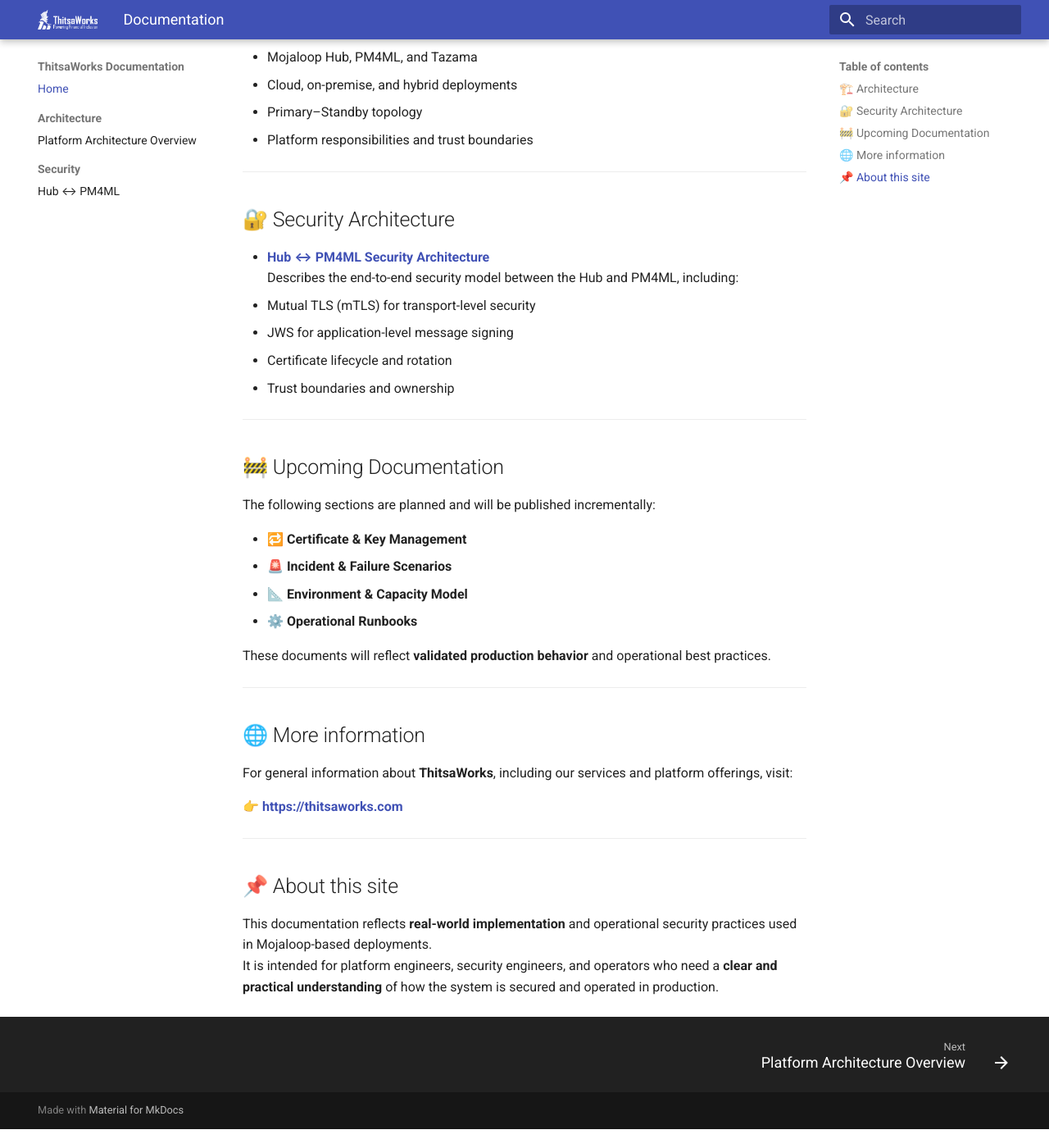
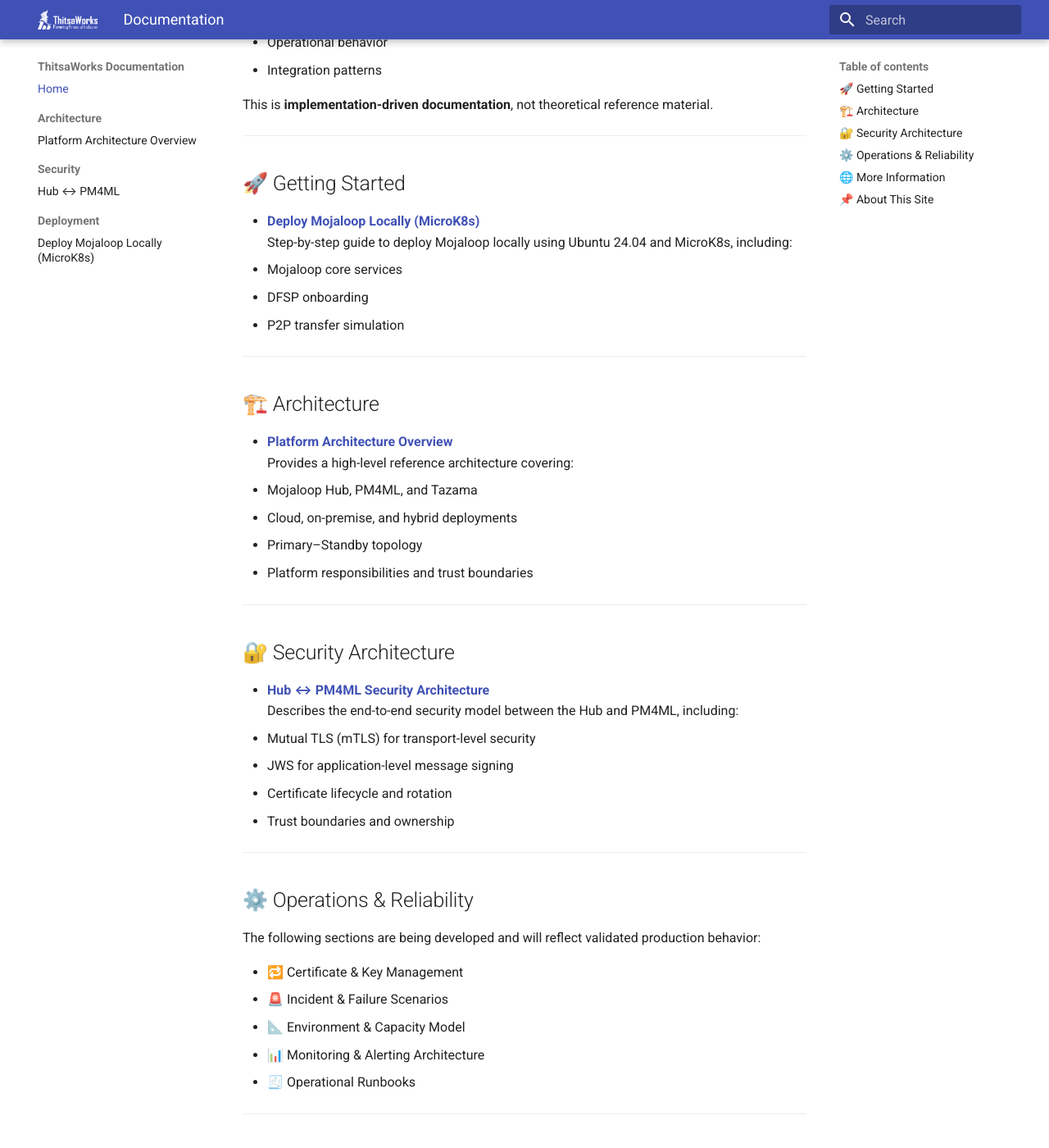
Before and after one commit to ThitsaX/docs, an MkDocs documentation site: the page built from docs/index.md, in a window 1280 px wide and 1400 px high, scrolled down 417 px. Shown: the whole window at 82% size. Built offline with MkDocs 1.6.1 and Material for MkDocs 9.7.7, drawn with Linux system fonts in a browser that asks for light colours; the version menu is left out; before the commit the page ends 1794 px from its top, so only the background shows below that; some of the changed text lies outside the part shown.

Commit message:
update index

```diff
--- a/docs/index.md
+++ b/docs/index.md
@@ -2,11 +2,31 @@
 title: Documentation
 ---
 
-# 📘 Platform Documentation
+# 📘 ThitsaWorks Platform Documentation
 
 Welcome to the technical documentation for **platform security and architecture** within the **Mojaloop ecosystem**.
 
-This site focuses on how the platform is **actually implemented and operated**, rather than abstract or theoretical designs.
+This documentation describes how the platform is **actually implemented, secured, deployed, and operated** in real-world environments.
+
+It focuses on:
+
+- Practical architecture
+- Production security controls
+- Deployment models
+- Operational behavior
+- Integration patterns
+
+This is **implementation-driven documentation**, not theoretical reference material.
+
+---
+
+## 🚀 Getting Started
+
+- **[Deploy Mojaloop Locally (MicroK8s)](deploy-mojaloop-local-microk8s)**
+  Step-by-step guide to deploy Mojaloop locally using Ubuntu 24.04 and MicroK8s, including:
+  - Mojaloop core services
+  - DFSP onboarding
+  - P2P transfer simulation
 
 ---
 
@@ -32,28 +52,36 @@
 
 ---
 
-## 🚧 Upcoming Documentation
+## ⚙️ Operations & Reliability
 
-The following sections are planned and will be published incrementally:
+The following sections are being developed and will reflect validated production behavior:
 
-- 🔁 **Certificate & Key Management**
-- 🚨 **Incident & Failure Scenarios**
-- 📐 **Environment & Capacity Model**
-- ⚙️ **Operational Runbooks**
-
-These documents will reflect **validated production behavior** and operational best practices.
+- 🔁 Certificate & Key Management
+- 🚨 Incident & Failure Scenarios
+- 📐 Environment & Capacity Model
+- 📊 Monitoring & Alerting Architecture
+- 🧾 Operational Runbooks
 
 ---
 
-## 🌐 More information
+## 🌐 More Information
 
-For general information about **ThitsaWorks**, including our services and platform offerings, visit:
+For general information about **ThitsaWorks**, including services and platform offerings:
 
-👉 **[https://thitsaworks.com](https://thitsaworks.com)**
+👉 https://thitsaworks.com
 
 ---
 
-## 📌 About this site
+## 📌 About This Site
 
-This documentation reflects **real-world implementation** and operational security practices used in Mojaloop-based deployments.
-It is intended for platform engineers, security engineers, and operators who need a **clear and practical understanding** of how the system is secured and operated in production.
+This documentation reflects **real-world implementation and operational security practices** used in Mojaloop-based deployments.
+
+It is intended for:
+
+- Platform Engineers
+- Security Engineers
+- Infrastructure Engineers
+- DFSP Integration Teams
+- Operations Teams
+
+The goal is to provide a **clear, practical, and production-aligned understanding** of how the system is secured, deployed, and operated.
--- a/mkdocs.yml
+++ b/mkdocs.yml
@@ -30,3 +30,6 @@
 
   - Security:
       - Hub ↔ PM4ML: hub-pm4ml-security-architecture.md
+
+  - Deployment:
+      - Deploy Mojaloop Locally (MicroK8s): deploy-mojaloop-local-microk8s.md
```
